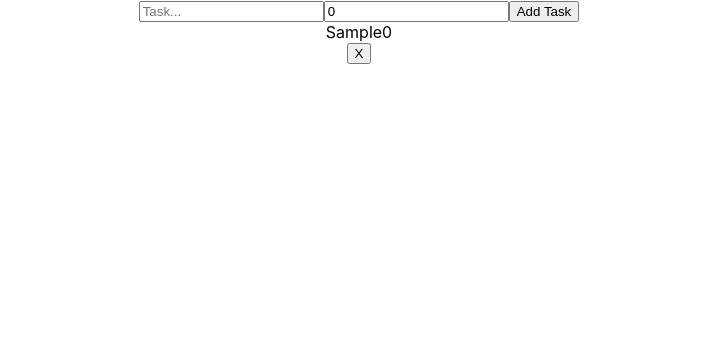
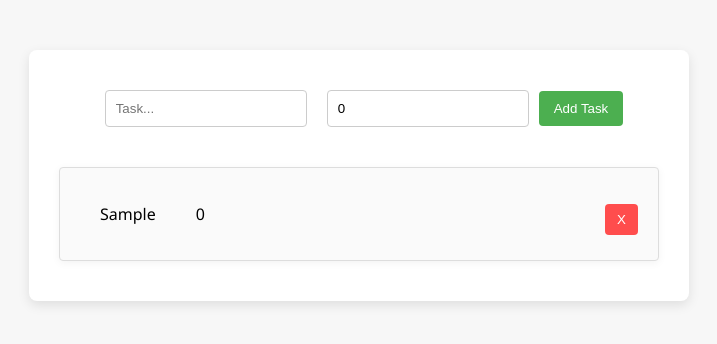
Before and after one commit to itsalaz/typescript_todo, a React (Create React App) app: page / in a window 1280 px wide. Both pictures are taken after typing "Sample" into the empty fields and a click on the button "Add Task". Shown: the top 344 px of the page, without its empty margins (281-998 px from the left). Built offline with nearby package versions, Linux system fonts and the light colour scheme.

Commit message:
delete task

```diff
--- a/src/App.css
+++ b/src/App.css
@@ -1,7 +1,16 @@
+body {
+  margin: 0;
+  padding: 0;
+  font-family:'Segoe UI', Tahoma, Geneva, Verdana, sans-serif;
+  background-color: #f7f7f7;
+}
+
+
 .App {
   text-align: center;
+  padding: 50px;
 }
-
+/*
 .App-logo {
   height: 40vmin;
   pointer-events: none;
@@ -35,4 +44,76 @@
   to {
     transform: rotate(360deg);
   }
+} */
+
+
+.header {
+  background-color: #fff;
+  padding: 30px;
+  border-radius: 8px;
+  box-shadow: 0px 4px 12px rgba(0, 0, 0, 0.1);
+  max-width: 600px;
+  margin: 0 auto;
 }
+
+
+input {
+  padding: 10px;
+  margin: 10px;
+  border: 1px solid #ccc;
+  border-radius: 4px;
+  width: 180px;
+}
+
+
+button {
+  padding: 10px 15px;
+  margin-top: 10px;
+  background-color: #4caf50;
+  color: white;
+  border: none;
+  border-radius: 4px;
+  cursor: pointer;
+  transition: background-color 0.3s ease;
+}
+
+
+button:hover {
+  background-color: #45a049;
+}
+
+
+.todoList {
+  margin-top: 30px;
+}
+
+
+.task {
+  background-color: #fafafa;
+  border: 1px solid #ddd;
+  border-radius: 4px;
+  padding: 15px 20px;
+  margin: 10px auto;
+  display: flex;
+  justify-content: space-between;
+  align-items: center;
+  max-width: 600px;
+  box-shadow: 0px 2px 8px rgba(0, 0, 0, 0.05);
+}
+
+.task .content span {
+  display: inline-block;
+  margin: 20px;
+  font-size: 16px;
+}
+
+
+.task button {
+  background-color: #ff4d4d;
+  padding: 8px 12px;
+  border-radius: 4px;
+}
+
+.task button:hover {
+  background-color: #e60000;
+}
--- a/src/App.tsx
+++ b/src/App.tsx
@@ -23,6 +23,11 @@ const addTask = (): void => {
   setDeadline(0)
 }
 
+const deleteTask = (taskNameToDelete: string): void => {
+  setTodoList(todoList.filter((task) => {
+    return task.taskName !== taskNameToDelete
+  }))
+}
 
   return (
   <div className="App">
@@ -40,7 +45,7 @@ const addTask = (): void => {
       <button onClick={addTask}>Add Task</button>
       <div className='todoList'>
         {todoList.map((task: ITask, key: number) => {
-          return <TodoTask key={key} task={task} />
+          return <TodoTask key={key} task={task} deleteTask={deleteTask}/>
         })}
 
       </div>
--- a/src/Components/TodoTask.tsx
+++ b/src/Components/TodoTask.tsx
@@ -4,16 +4,19 @@ import { ITask } from "../Interfaces";
 
 interface Props {
   task: ITask
+  deleteTask(taskNameToDelete: string): void
+
 }
 
-const TodoTask = ({ task }: Props) => {
+
+const TodoTask = ({ task, deleteTask }: Props) => {
   return (
     <div className="task">
       <div className="content">
         <span>{task.taskName}</span>
         <span>{task.deadline}</span>
       </div>
-      <button
+      <button onClick={() => {deleteTask(task.taskName)}}
       >
         X
       </button>
```
